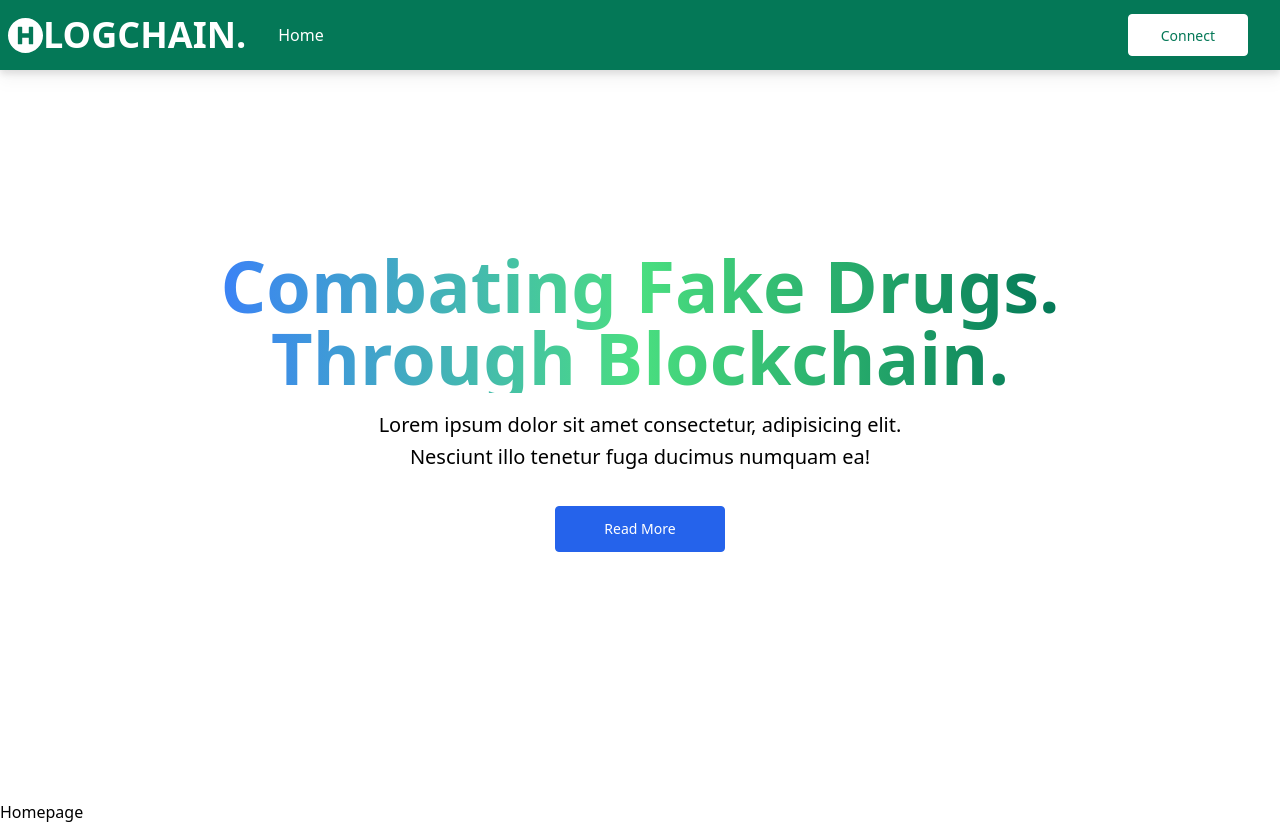
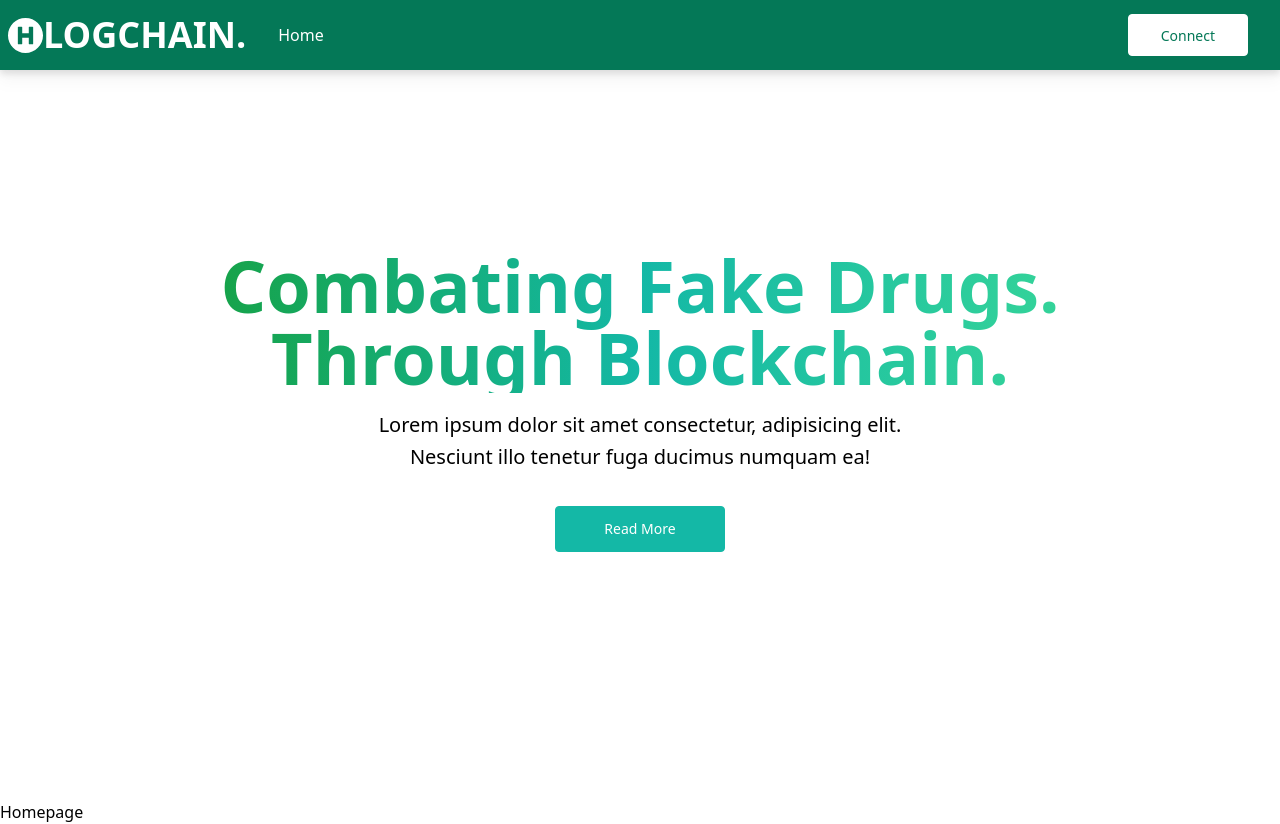
Before and after one commit to kwakyebrilliant/logchain, a React (Create React App) app: page / in a window 1280 px wide. Built offline with nearby package versions, Linux system fonts and the light colour scheme; the HTML template or start-up script is replaced by a standard one.

Commit message:
home updates

```diff
--- a/src/component/Homepage.js
+++ b/src/component/Homepage.js
@@ -11,7 +11,7 @@ function Homepage() {
       <div className="mx-auto max-w-screen-xl px-4 py-32 lg:flex lg:h-screen lg:items-center">
         <div className="mx-auto text-center">
           <h1
-            className="bg-gradient-to-r from-blue-500 via-green-400 to-emerald-700 bg-clip-text text-3xl font-extrabold text-transparent lg:text-7xl"
+            className="bg-gradient-to-r from-green-600 via-teal-500 to-emerald-400 bg-clip-text text-3xl font-extrabold text-transparent lg:text-7xl"
           >
             Combating Fake Drugs.
 
@@ -25,7 +25,7 @@ function Homepage() {
 
           <div className="mt-8 flex flex-wrap justify-center gap-4">
             <a
-              className="block w-full rounded border border-blue-600 bg-blue-600 px-12 py-3 text-sm font-medium text-white hover:bg-transparent hover:text-white focus:outline-none focus:ring active:text-opacity-75 sm:w-auto"
+              className="block w-full rounded border border-teal-500 bg-teal-500 px-12 py-3 text-sm font-medium text-white hover:bg-transparent hover:text-teal-500 focus:outline-none focus:ring active:text-opacity-75 sm:w-auto"
               href="/get-started"
             >
               Read More
```
